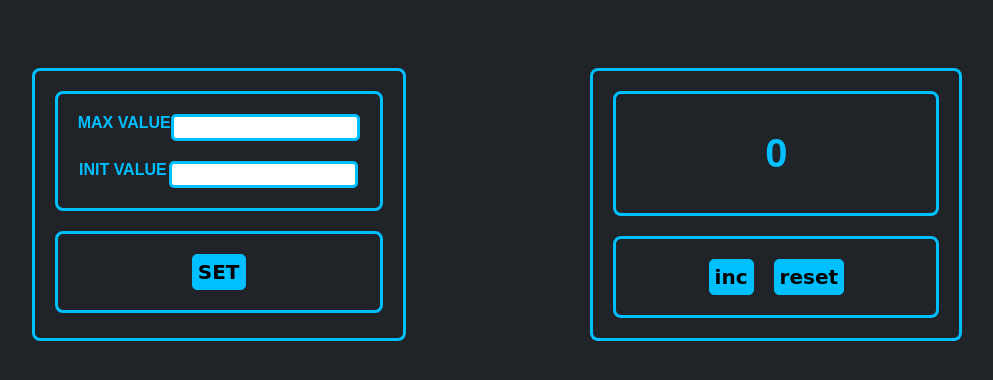
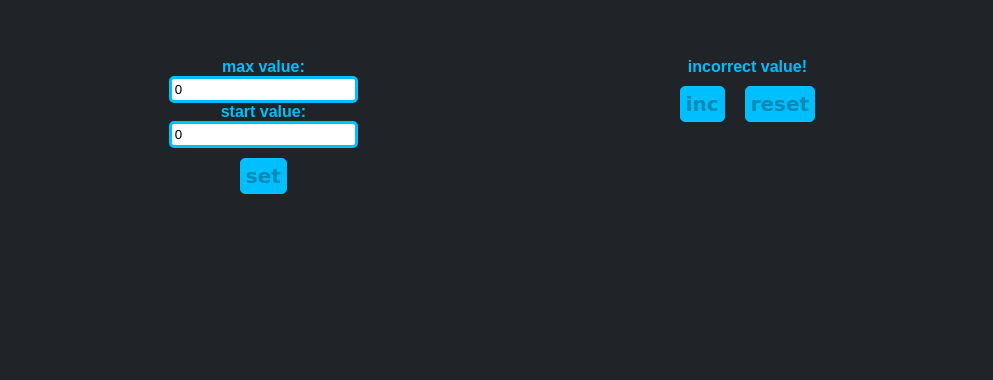
Before and after one commit to Komandr33/counter_trainingProgect, a React (Create React App) app: page / in a window 1280 px wide. Shown: the part 192-572 px from the top of the page, without its empty margins (143-1136 px from the left). Built offline with nearby package versions, Linux system fonts and the light colour scheme.

Commit message:
added Counter.tsx, ExtensionCounter.tsx, refactor App

```diff
--- a/src/App.css
+++ b/src/App.css
@@ -18,6 +18,13 @@ body {
 h1 {
   font-size: 40px;
 }
+
+.maxVal {
+  font-size: 50px;
+  color: red;
+  font-weight: bolder;
+}
+
 
 input {
   border: 3px solid deepskyblue;
--- a/src/App.tsx
+++ b/src/App.tsx
@@ -3,56 +3,79 @@ import './App.css';
 import {Button} from './components/Button';
 import {Input} from './components/Input';
 
+
 function App() {
+  const [count, setCount] = useState(0)
+  const [incIsDisabled, setIncIsDisabled] = useState(false)
+  const [resIsDisabled, setResIsDisabled] = useState(false)
+  const [buttonSetIsDisabled, setButtonSetIsDisabled] = useState(false)
+  const [value, setValue] = useState({startValue: 0, maxValue: 0})
+  const [error, setError] = useState('')
 
-  const [count, setCount] = useState<number>(0)
-  const [maxValue, setMaxValue] = useState<string>('')
-  const [initValue, setInitValue] = useState<string>('')
-  const [isDisabled, setIsDisabled] = useState<boolean>(false)
-  const [value, setValue] = useState(['', ''])
-
-  // if (value)
-
-  const inc = () => {
-    return setCount(count + 1)
-  }
-  const res = () => {
-    return setCount(0)
+  const incHandler = () => {
+    if (count === value.maxValue - 1) {
+      setIncIsDisabled(true)
+      styleValue = true
+    }
+    setCount(count + 1)
   }
 
-  const addMaxValue = (e: string) => {
-    setMaxValue(e)
+  const resHandler = () => {
+    setCount(value.startValue)
+    setIncIsDisabled(false)
   }
-  const addInitValue = (e: string) => {
-    setInitValue(e)
+
+  const addMaxValue = (v: number) => {
+    if (v >= 0) {
+      setValue({...value, maxValue: v})
+      setIncIsDisabled(true)
+      setResIsDisabled(true)
+      setError('')
+    }
+    setError('incorrect value!')
+  }
+
+  const addStartValue = (v: number) => {
+    if (v >= 0) {
+      setValue({...value, startValue: v})
+      setIncIsDisabled(true)
+      setResIsDisabled(true)
+      setError('')
+    }
+    setError('incorrect value!')
   }
 
   const saveValue = () => {
-    setValue([initValue, maxValue])
-    console.log(value)
+    setCount(value.startValue)
+    setButtonSetIsDisabled(true)
+    setIncIsDisabled(false)
+    setResIsDisabled(false)
   }
 
+  let val = buttonSetIsDisabled ? 'enter value and press \'set\'' : count
+  let styleValue = false
   return (
     <div className="App">
       <div className={'wrapper'}>
         <div className={'wrapper'}>
           <div className={'element-row'}>
             <span> MAX VALUE</span>
-            <Input value={maxValue} onChange={addMaxValue}/>
+            <Input value={value.maxValue} onChange={addMaxValue}/>
           </div>
           <div className={'element-row'}>
-            <span> INIT VALUE</span>
-            <Input value={initValue} onChange={addInitValue}/>
+            <span> START VALUE</span>
+            <Input value={value.startValue} onChange={addStartValue}/>
           </div>
         </div>
-        <div className={'wrapper'}><Button isDisabled={isDisabled} title={'SET'} onClick={saveValue}/></div>
+        <div className={'wrapper'}><Button isDisabled={buttonSetIsDisabled} title={'SET'} onClick={saveValue}/></div>
       </div>
+
       <div className={'wrapper'}>
-        <div className={'wrapper'}><h1>{count}</h1></div>
+        <div className={'wrapper'}><h1 className={styleValue ? 'maxVal' : ''}>{count ? count : val}</h1></div>
         <div className={'wrapper'}>
           <div>
-            <Button isDisabled={isDisabled} title={'inc'} onClick={inc}/>
-            <Button isDisabled={isDisabled} title={'reset'} onClick={res}/>
+            <Button isDisabled={incIsDisabled} title={'inc'} onClick={incHandler}/>
+            <Button isDisabled={resIsDisabled} title={'reset'} onClick={resHandler}/>
           </div>
         </div>
       </div>
--- /dev/null
+++ b/src/App2.tsx
@@ -0,0 +1,79 @@
+import React, {useState} from 'react';
+import './App.css';
+import {ExtensionCounter} from './components/ExtensionCounter';
+import {Counter} from './components/Counter';
+
+// const state = {
+//   countValue: 0,
+//   startValue: 0,
+//   maxValue: 0,
+//   extensionDisabled: true,
+//   counterDisabled: false
+// }
+//
+// type StateType = typeof state
+
+export type DisabledType = {
+  setDisabled: boolean
+  incDisabled: boolean
+  resDisabled: boolean
+  error: boolean
+}
+
+export const App2 = () => {
+
+  const disValue = {
+    setDisabled: false,
+    incDisabled: true,
+    resDisabled: true,
+    error: false
+  }
+
+  const [extensionValue, setExtensionValue] = useState({start: 0, max: 0})
+  const [disabled, setDisabled] = useState<DisabledType>(disValue)
+  const [countValue, setCountValue] = useState(0)
+
+  const setValueHandler = (s: number, m: number) => {
+    setExtensionValue({...extensionValue, start: s, max: m})
+    setCountValue(s)
+    setDisabled({...disValue, setDisabled: true, incDisabled: false, resDisabled: false})
+  }
+
+  const countValueHandler = (v: number) => {
+    if (extensionValue.max === v) {
+      setDisabled({...disValue, setDisabled: true, resDisabled: false, incDisabled: true})
+    }
+    setCountValue(v)
+  }
+
+  const resetHandler = () => {
+    setCountValue(extensionValue.start)
+    setDisabled({...disValue, setDisabled: true, resDisabled: false, incDisabled: false})
+  }
+
+  const setError = (e: boolean) => {
+    setDisabled({...disValue, error: e})
+  }
+
+  const extensionDisabledHandler = (e: boolean) => {
+    setDisabled({...disValue, setDisabled: e})
+  }
+
+  let i = countValue === extensionValue.max
+
+  return (
+    <div className="App">
+      <ExtensionCounter disabled={disabled}
+                        setDisabled={extensionDisabledHandler}
+                        setError={setError}
+                        setValue={setValueHandler}
+      />
+      <Counter value={countValue}
+               maxValue={extensionValue.max}
+               disabled={disabled}
+               setIncrement={countValueHandler}
+               reset={resetHandler}
+      />
+    </div>
+  );
+}
--- /dev/null
+++ b/src/components/Counter.tsx
@@ -0,0 +1,32 @@
+import {FC} from 'react';
+import {Button} from './Button';
+import {DisabledType} from '../App2';
+
+type CounterPropsType = {
+  value: number
+  maxValue: number
+  disabled: DisabledType
+  setIncrement: (v: number) => void
+  reset: () => void
+}
+
+export const Counter: FC<CounterPropsType> = (props) => {
+
+  const incOnClickHandler = () => {
+    props.setIncrement(props.value + 1)
+  }
+
+  const resetOnClickHandler = () => {
+    props.reset()
+  }
+
+  return <div>
+    <div>
+      {props.disabled.error ? 'incorrect value!' : props.disabled.resDisabled ? 'enter value and press \'set\'' : props.value}
+    </div>
+    <div>
+      <Button title={'inc'} onClick={incOnClickHandler} isDisabled={props.disabled.incDisabled}/>
+      <Button title={'reset'} onClick={resetOnClickHandler} isDisabled={props.disabled.resDisabled}/>
+    </div>
+  </div>
+}
--- /dev/null
+++ b/src/components/ExtensionCounter.tsx
@@ -0,0 +1,47 @@
+import {FC, useEffect, useState} from 'react';
+import {Button} from './Button';
+import {Input} from './Input';
+import {DisabledType} from '../App2';
+
+type ExtensionCounterPropsType = {
+  disabled: DisabledType
+  setDisabled: (d: boolean) => void
+  setError: (d: boolean) => void
+  setValue: (s: number, m: number) => void
+}
+
+export const ExtensionCounter: FC<ExtensionCounterPropsType> = (props) => {
+
+  const [startValue, setStartValue] = useState(0)
+  const [maxValue, setMaxValue] = useState(0)
+
+  useEffect(() => {
+    if (startValue === maxValue || startValue > maxValue || startValue < 0) {
+      props.setError(true);
+    } else {
+      props.setError(false);
+      props.setDisabled(false);
+    }
+  }, [startValue, maxValue])
+
+  const maxValueOnChangeHandler = (v: number) => {
+    setMaxValue(v);
+  }
+  const startValueOnChangeHandler = (v: number) => {
+    setStartValue(v);
+  }
+
+  const buttonOnClickHandler = () => {
+    props.setValue(startValue, maxValue);
+  }
+
+  return <div>
+    <div>
+      <div>max value: <Input value={maxValue} onChange={maxValueOnChangeHandler}/></div>
+      <div>start value: <Input value={startValue} onChange={startValueOnChangeHandler}/></div>
+    </div>
+    <div>
+      <Button title={'set'} onClick={buttonOnClickHandler} isDisabled={props.disabled.error || props.disabled.setDisabled}/>
+    </div>
+  </div>
+}
--- a/src/components/Input.tsx
+++ b/src/components/Input.tsx
@@ -1,14 +1,14 @@
-import React, {ChangeEvent, useState} from 'react';
+import React, {ChangeEvent} from 'react';
 
 type InputPropsType = {
-  value: string
-  onChange: (e: string) => void,
+  value: number
+  onChange: (e: number) => void
 }
 
 export function Input(props: InputPropsType) {
 
   const onChangeHandler = (e: ChangeEvent<HTMLInputElement>) => {
-  props.onChange(e.currentTarget.value)
+    props.onChange(e.currentTarget.valueAsNumber) // получает значение как число, а не как строку
   }
 
   return (
--- a/src/index.tsx
+++ b/src/index.tsx
@@ -1,15 +1,16 @@
 import React from 'react';
 import ReactDOM from 'react-dom/client';
 import './index.css';
+import reportWebVitals from './reportWebVitals';
 import App from './App';
-import reportWebVitals from './reportWebVitals';
+import {App2} from './App2';
 
 const root = ReactDOM.createRoot(
   document.getElementById('root') as HTMLElement
 );
 root.render(
   <React.StrictMode>
-    <App />
+    <App2/>
   </React.StrictMode>
 );
 
--- /dev/null
+++ b/src/state/counter-reduser.tsx
@@ -0,0 +1,4 @@
+
+export const CounterReduser = () => {
+
+}
```
